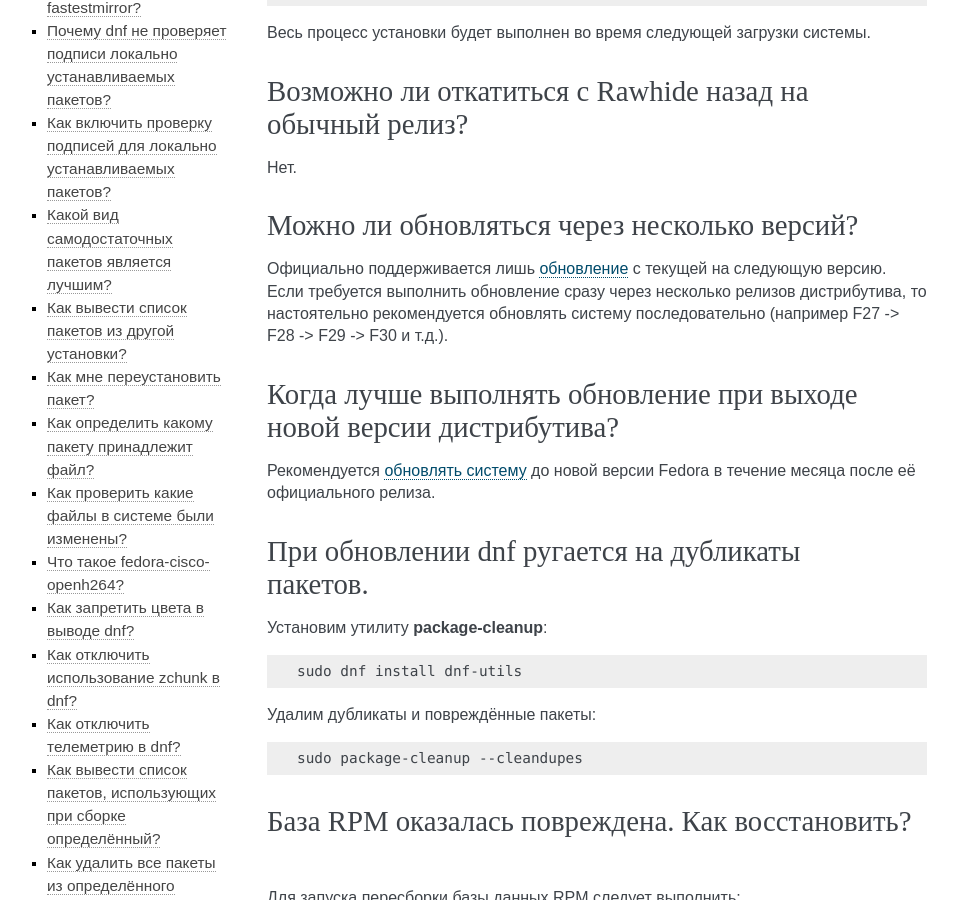
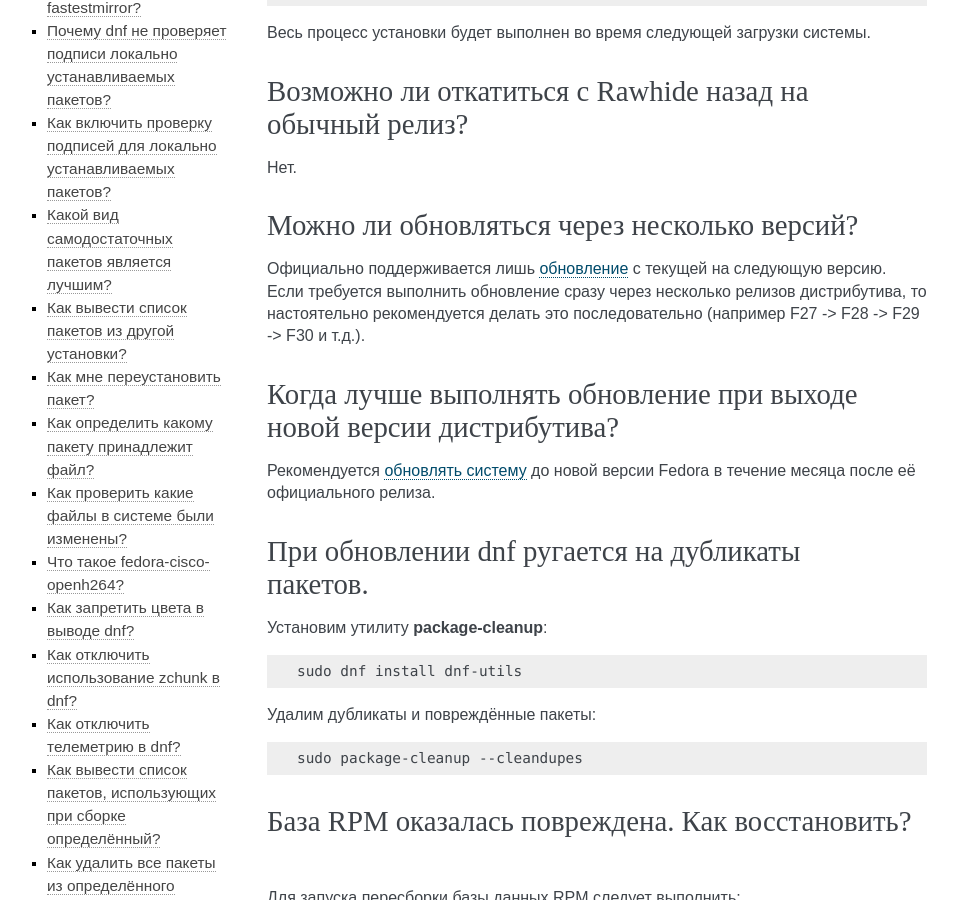
Before and after one commit to RussianFedora/FAQ, a Sphinx documentation site: the page built from source/package-manager.rst, in a window 1280 px wide and 900 px high, scrolled down 5102 px. Shown: the whole window, without its empty margins (153-1111 px from the left). Built offline with Sphinx 7.4.7, drawn with Linux system fonts in a browser that asks for light colours; comment, search, counter and statistics services are not loaded.

Commit message:
Исправление тавтологии

```diff
--- a/source/package-manager.rst
+++ b/source/package-manager.rst
@@ -269,7 +269,7 @@
 Можно ли обновляться через несколько версий?
 ===============================================
 
-Официально поддерживается лишь :ref:`обновление <dist-upgrade>` с текущей на следующую версию. Если требуется выполнить обновление сразу через несколько релизов дистрибутива, то настоятельно рекомендуется обновлять систему последовательно (например F27 -> F28 -> F29 -> F30 и т.д.).
+Официально поддерживается лишь :ref:`обновление <dist-upgrade>` с текущей на следующую версию. Если требуется выполнить обновление сразу через несколько релизов дистрибутива, то настоятельно рекомендуется делать это последовательно (например F27 -> F28 -> F29 -> F30 и т.д.).
 
 .. index:: fedora, upgrade
 .. _upgrade-time:
```
